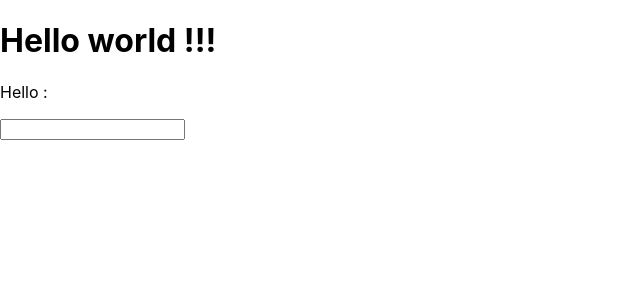
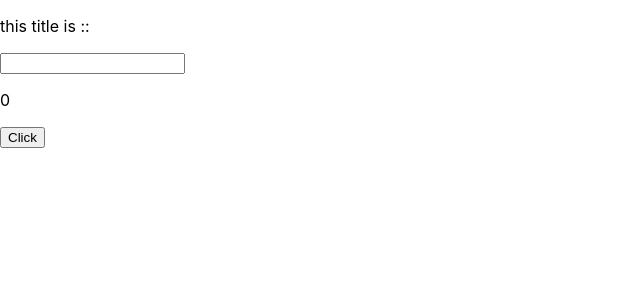
Before and after one commit to wadcharapong-n/react-app, a React (Create React App) app: page / in a window 1280 px wide. Shown: the top 300 px of the page, without its empty margins (0-640 px from the left). Built offline with nearby package versions, Linux system fonts and the light colour scheme.

Commit message:
useState

```diff
--- a/src/index.js
+++ b/src/index.js
@@ -1,4 +1,4 @@
-import React from 'react';
+import React, { useState } from 'react';
 import ReactDOM from 'react-dom';
 import './index.css';
 import * as serviceWorker from './serviceWorker';
@@ -9,38 +9,38 @@ import * as serviceWorker from './serviceWorker';
 //   }
 // }
 
-// // class HelloWorldInComp extends React.Component{
-// //   constructor(props){
-// //     super(props);
-// //     this.state = {
-// //       tag: [],
-// //       count: 1
-// //     };
-// //   }
-// //   onIncrement = () => {
-// //     this.setState((prevState) => ({count: prevState.count +1}))
-// //   }
+// class HelloWorldInComp extends React.Component{
+//   constructor(props){
+//     super(props);
+//     this.state = {
+//       tag: [],
+//       count: 1
+//     };
+//   }
+//   onIncrement = () => {
+//     this.setState((prevState) => ({count: prevState.count +1}))
+//   }
 
-// //   onDeincrement = () => {
-// //     this.setState((prevState) => ({count: prevState.count -1}))
-// //   }
+//   onDeincrement = () => {
+//     this.setState((prevState) => ({count: prevState.count -1}))
+//   }
 
-// //   render(){
-// //     const numbers = [];
-// //     for(let i = 1;i<=this.state.count; i++){
-// //       numbers.push(<li>{i}</li>)
-// //     }
-// //     return <div>
-// //       {this.state.count}
-// //       <ul>
-// //         {numbers}
-// //       </ul>
+//   render(){
+//     const numbers = [];
+//     for(let i = 1;i<=this.state.count; i++){
+//       numbers.push(<li>{i}</li>)
+//     }
+//     return <div>
+//       {this.state.count}
+//       <ul>
+//         {numbers}
+//       </ul>
 
-// //       <button onClick={this.onIncrement}>plus</button>
-// //       <button onClick={this.onDeincrement}>minus</button>
-// //     </div>
-// //   }
-// // }
+//       <button onClick={this.onIncrement}>plus</button>
+//       <button onClick={this.onDeincrement}>minus</button>
+//     </div>
+//   }
+// }
 
 // function Item(props){
 //   return (<li>{props.n}</li>)
@@ -312,9 +312,9 @@ import * as serviceWorker from './serviceWorker';
 // }
 
 
-function Hello(){
-  return <h1>Hello world !!!</h1>
-}
+// function Hello(){
+//   return <h1>Hello world !!!</h1>
+// }
 
 // const withLoadingComponent = (WrappedComponent) => {
 //   return class ComponentLoading extends React.Component{
@@ -333,27 +333,40 @@ function Hello(){
 // }
 // const LoadingComponent = withLoadingComponent(Hello);
 
-const withInputComponent = (WrappedComponent) => {
-  return class InputText extends React.Component{
-    state = {
-      value : ''
-    }
-    render(){
-      return (
-        <>
-        <WrappedComponent/>
-        <p>Hello : {this.state.value}</p>
-        <input onKeyUp={(event) => (this.setState({value : event.target.value}))}></input>
-        </>
-      )
-    }
-  }
+// const withInputComponent = (WrappedComponent) => {
+//   return class InputText extends React.Component{
+//     state = {
+//       value : ''
+//     }
+//     render(){
+//       return (
+//         <>
+//         <WrappedComponent/>
+//         <p>Hello : {this.state.value}</p>
+//         <input onKeyUp={(event) => (this.setState({value : event.target.value}))}></input>
+//         </>
+//       )
+//     }
+//   }
+// }
+// const InputComponent = withInputComponent(Hello);
+
+function Example(props){
+  const [count, setCount] = useState(0);
+  const [title, setTitle] = useState('');
+  return (
+    <div>
+       <p>this title is :: {title}</p>
+      <input value={title} onChange={(event) => setTitle(event.target.value)} />
+      <p>{count}</p>
+      <button onClick={ () => setCount(count+1)}>Click</button>
+    </div>
+  )
 }
-const InputComponent = withInputComponent(Hello);
 
 ReactDOM.render(
   <React.StrictMode>
-    <InputComponent />
+    <Example title={'Hello'}/>
   </React.StrictMode>,
   document.getElementById('root')
 );
```
